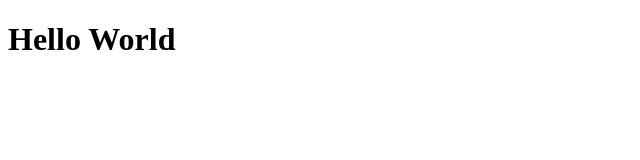
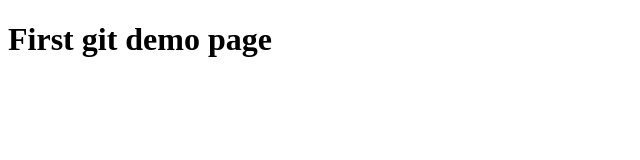
Before and after one commit to Sayiber/My-first-repositury, a plain HTML site: page 01Basics/index.html in a window 1280 px wide. Shown: the whole page, without its empty margins (0-640 px from the left). Drawn offline with Linux system fonts and the light colour scheme.

Commit message:
my second commit

```diff
--- a/01Basics/index.html
+++ b/01Basics/index.html
@@ -7,7 +7,7 @@
     <title>Document</title>
 </head>
 <body>
-    <h1>Hello World</h1>
+    <h1>First git demo page</h1>
     <script src="index.js"></script>
 </body>
 </html>
--- a/01Basics/index.js
+++ b/01Basics/index.js
@@ -23,3 +23,5 @@ function great(name) {
 
 great('John');
 great('Mary');
+
+alert('Hello there')
```
